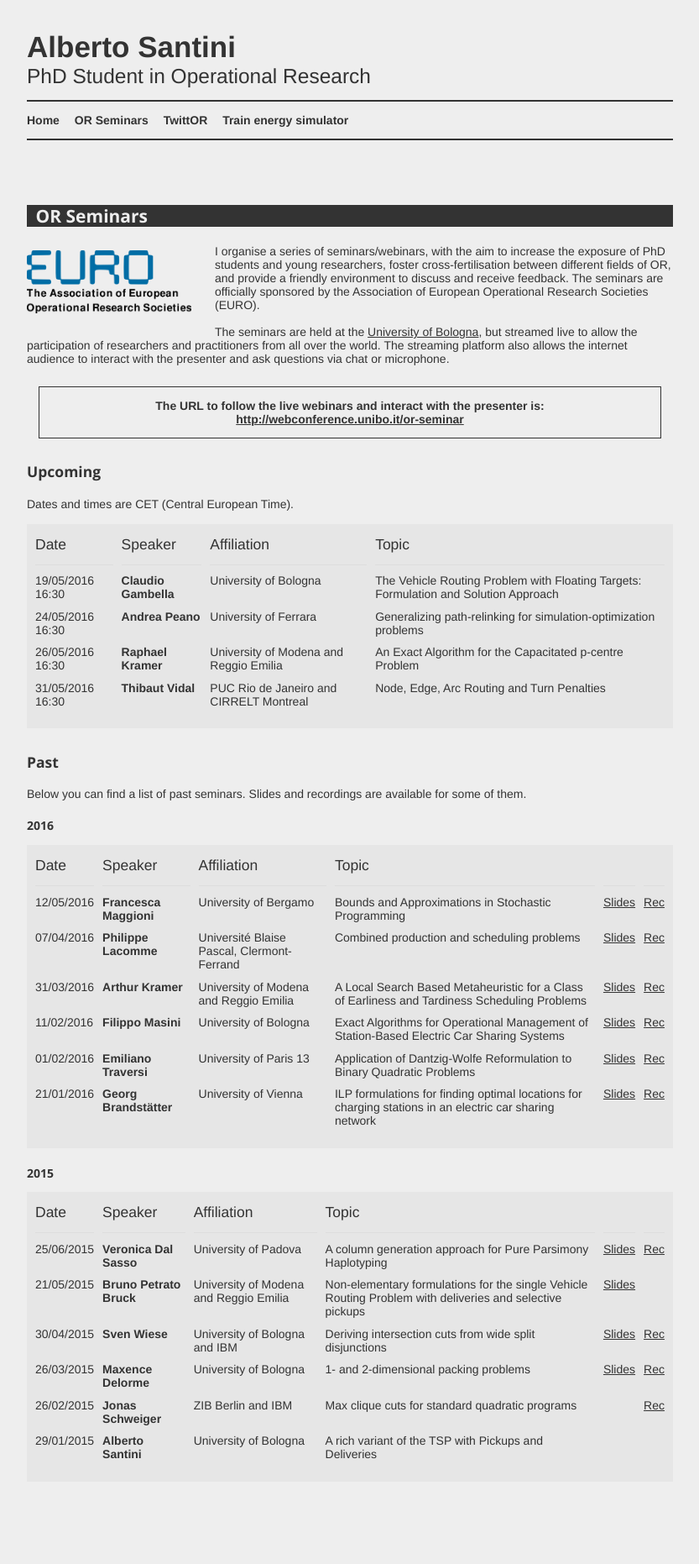
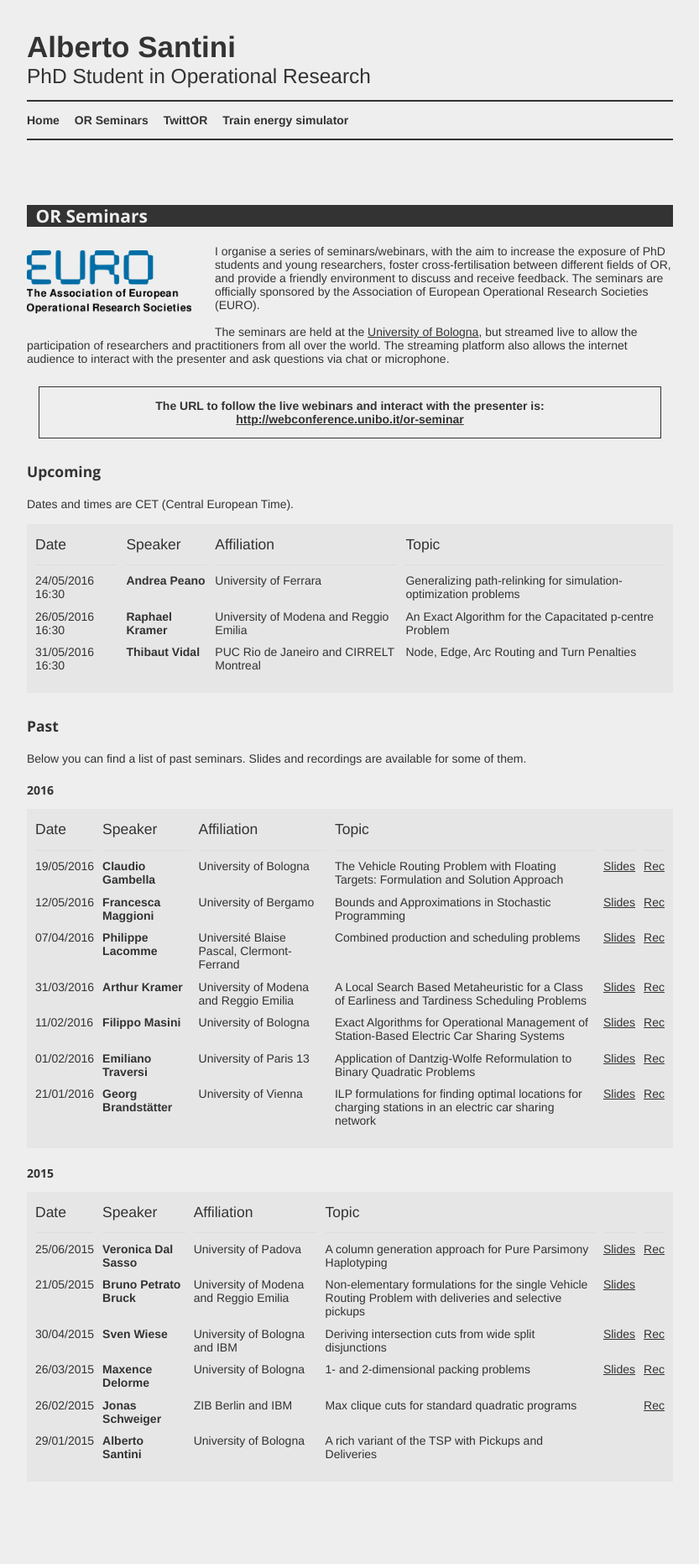
Before and after one commit to alberto-santini/alberto-santini.github.io, a Jekyll site: the page built from seminars/index.md, in a window 1280 px wide. Shown: the whole page at 84% size, without its empty margins (223-1056 px from the left). Built offline with Jekyll 4.4.1, drawn with Linux system fonts in a browser that asks for light colours; some of the changed lines change nothing that is shown.

Commit message:
Claudio's Seminar

```diff
--- a/seminars/index.md
+++ b/seminars/index.md
@@ -25,7 +25,6 @@
 
 Date | Speaker | Affiliation | Topic
 :----|:--------|:------------|:------
-19/05/2016 16:30 | **Claudio Gambella** | University of Bologna | The Vehicle Routing Problem with Floating Targets: Formulation and Solution Approach
 24/05/2016 16:30 | **Andrea Peano** | University of Ferrara | Generalizing path-relinking for simulation-optimization problems
 26/05/2016 16:30 | **Raphael Kramer** | University of Modena and Reggio Emilia | An Exact Algorithm for the Capacitated p-centre Problem
 31/05/2016 16:30 | **Thibaut Vidal** | PUC Rio de Janeiro and CIRRELT Montreal | Node, Edge, Arc Routing and Turn Penalties
@@ -38,6 +37,7 @@
 
 Date | Speaker | Affiliation | Topic |  |
 :----|:--------|:------------|:------|:-|:-
+19/05/2016 | **Claudio Gambella** | University of Bologna | The Vehicle Routing Problem with Floating Targets: Formulation and Solution Approach | [Slides](http://santini.in/files/seminars/spring-2016/cg_slides.pdf) | [Rec](https://www.youtube.com/watch?v=hNm5wo4HeBc)
 12/05/2016 | **Francesca Maggioni** | University of Bergamo | Bounds and Approximations in Stochastic Programming | [Slides](http://santini.in/files/seminars/spring-2016/fm2_slides.pdf) | [Rec](https://www.youtube.com/watch?v=iOp8ZfLzbQg)
 07/04/2016 | **Philippe Lacomme** | Université Blaise Pascal, Clermont-Ferrand | Combined production and scheduling problems | [Slides](http://santini.in/files/seminars/spring-2016/fl_slides.pdf) | [Rec](https://www.youtube.com/watch?v=lRH9lf52Hwk)
 31/03/2016 | **Arthur Kramer** | University of Modena and Reggio Emilia | A Local Search Based Metaheuristic for a Class of Earliness and Tardiness Scheduling Problems | [Slides](http://santini.in/files/seminars/spring-2016/ak_slides.pdf) | [Rec](https://www.youtube.com/watch?v=tpKTJAEBpWQ)
```
